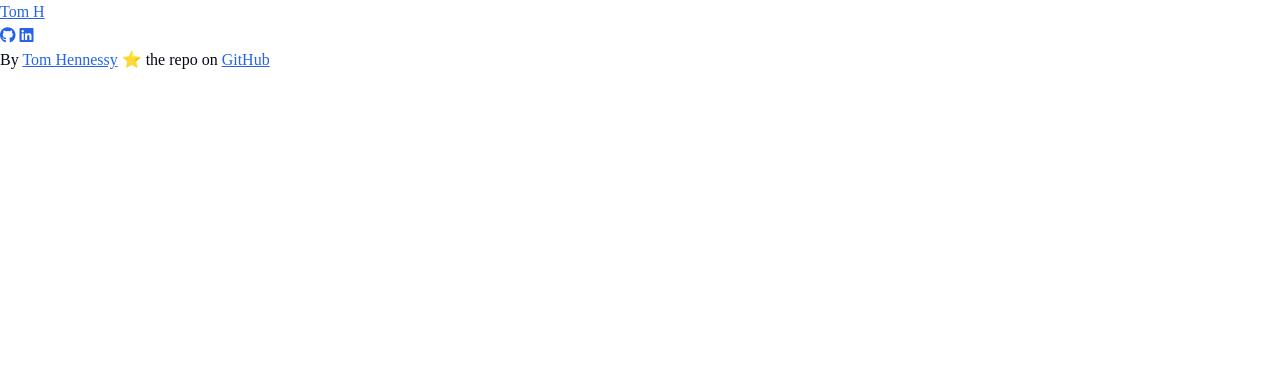
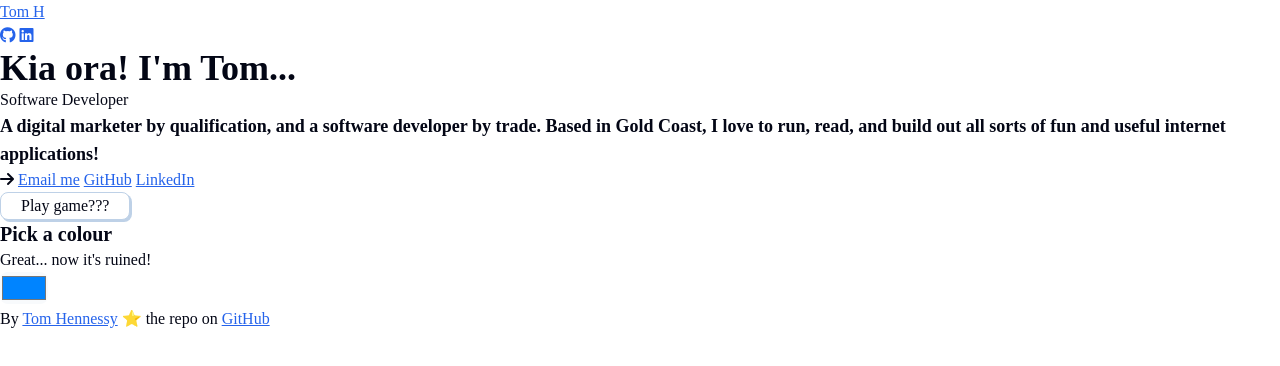
Before and after one commit to tomlhennessy/web-portfolio, a plain HTML site: page index.html in a window 1280 px wide. Drawn offline with Linux system fonts and the light colour scheme; a web font is replaced by a local one.

Commit message:
basic intro

```diff
--- a/index.html
+++ b/index.html
@@ -16,7 +16,30 @@
             <a target="_blank" href="https://www.linkedin.com/in/tomlhennessy96/?originalSubdomain=uk"><i class="fa-brands fa-linkedin"></i></a>
         </nav>
     </header>
-    <main></main>
+    <main>
+        <section>
+            <div class="intro-header">
+                <h1>Kia ora! I'm Tom...</h1>
+                <p>Software Developer</p>
+            </div>
+            <h5 class="intro-description">A digital marketer by qualification, and a software developer by trade. Based in Gold Coast, I love to run, read, and build out all sorts of fun and useful internet applications!</h5>
+            <div class="links-container">
+                <i class="fa-solid link-arrow fa-arrow-right"></i>
+                <a href="mailto:tomlhennessy@outlook.com">Email me</a>
+                <a target="_blank" href="https://github.com/tomlhennessy">GitHub</a>
+                <a target="_blank" href="https://www.linkedin.com/in/tomlhennessy96/?originalSubdomain=uk">LinkedIn</a>
+            </div>
+
+            <div id="play-game">
+                <button onclick="">Play game???</button>
+            </div>
+            <div class="color-div">
+                <h4>Pick a colour</h4>
+                <p>Great... now it's ruined!</p>
+                <input type="color" id="color-picker" onchange="" value="#0084ff"/>
+            </div>
+        </section>
+    </main>
     <footer>
         <p>By <a target="_blank" href="https://www.linkedin.com/in/tomlhennessy96/?originalSubdomain=uk">Tom Hennessy</a> ⭐️ the repo on <a target="_blank" href="https://github.com/tomlhennessy/web-portfolio">GitHub</a></p>
     </footer>
```
